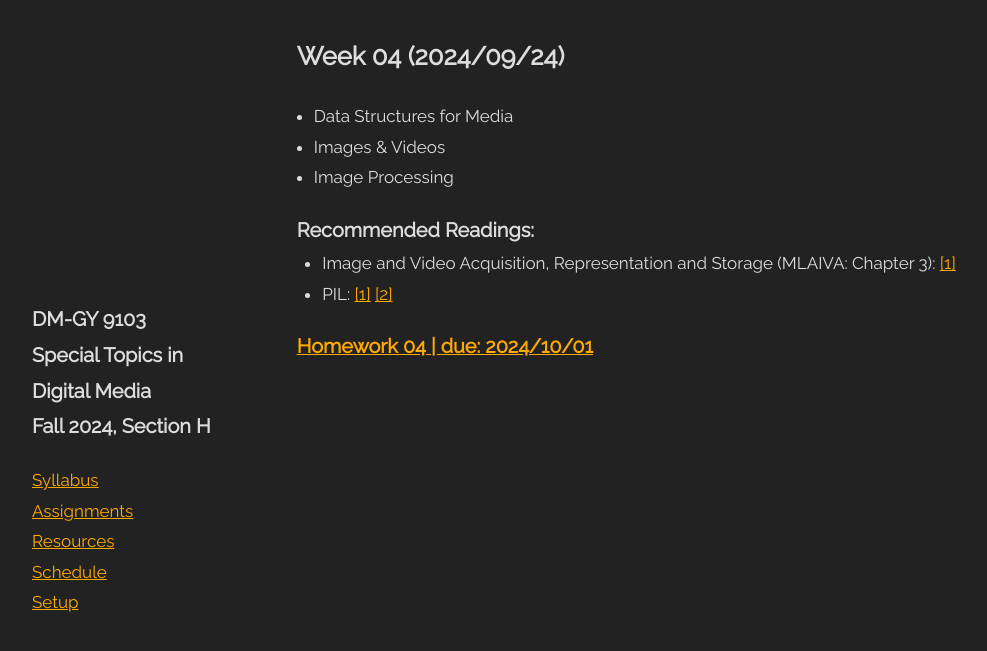
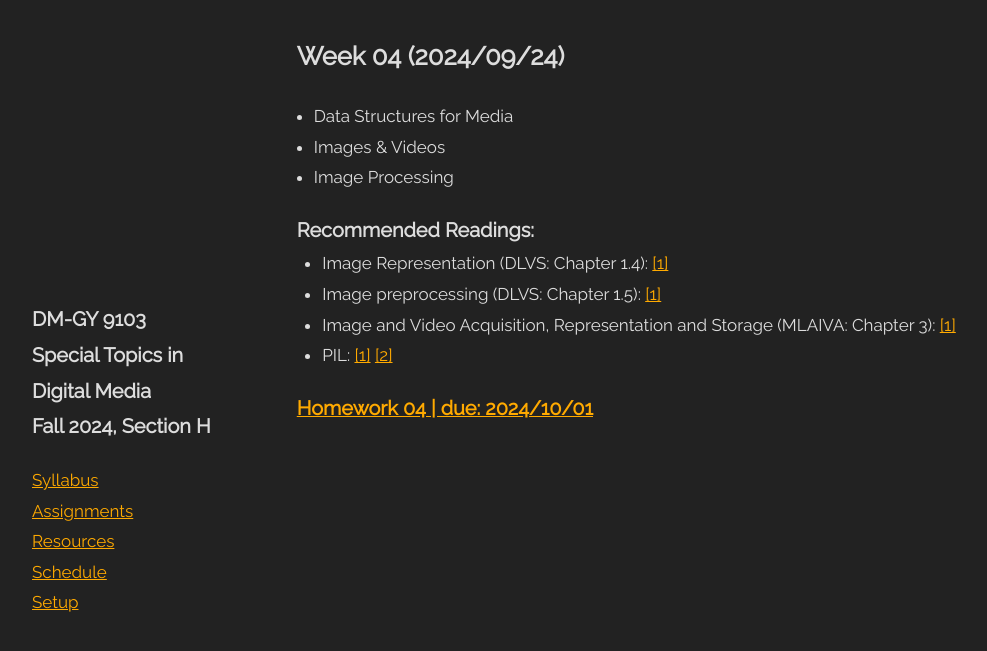
Before and after one commit to 9103H/9103H.github.io, a Jekyll site: the page built from _pages/week/04.md, in a window 1280 px wide. Shown: the top 651 px of the page, without its empty margins (36-1023 px from the left). Built offline with Jekyll 4.4.1, drawn with Linux system fonts in a browser that asks for light colours.

```diff
--- a/_pages/week/04.md
+++ b/_pages/week/04.md
@@ -11,6 +11,12 @@ xclass:
   - title: Code
     url: #
 readings:
+  - title: "Image Representation (DLVS: Chapter 1.4)"
+    urls:
+      - https://learning-oreilly-com.proxy.library.nyu.edu/library/view/deep-learning-for/9781617296192/OEBPS/Text/01.htm#heading_id_16
+  - title: "Image preprocessing (DLVS: Chapter 1.5)"
+    urls:
+      - https://learning-oreilly-com.proxy.library.nyu.edu/library/view/deep-learning-for/9781617296192/OEBPS/Text/01.htm#heading_id_20
   - title: "Image and Video Acquisition, Representation and Storage (MLAIVA: Chapter 3)"
     urls:
       - https://ebookcentral.proquest.com/lib/nyulibrary-ebooks/reader.action?docID=3062703&ppg=64
```
